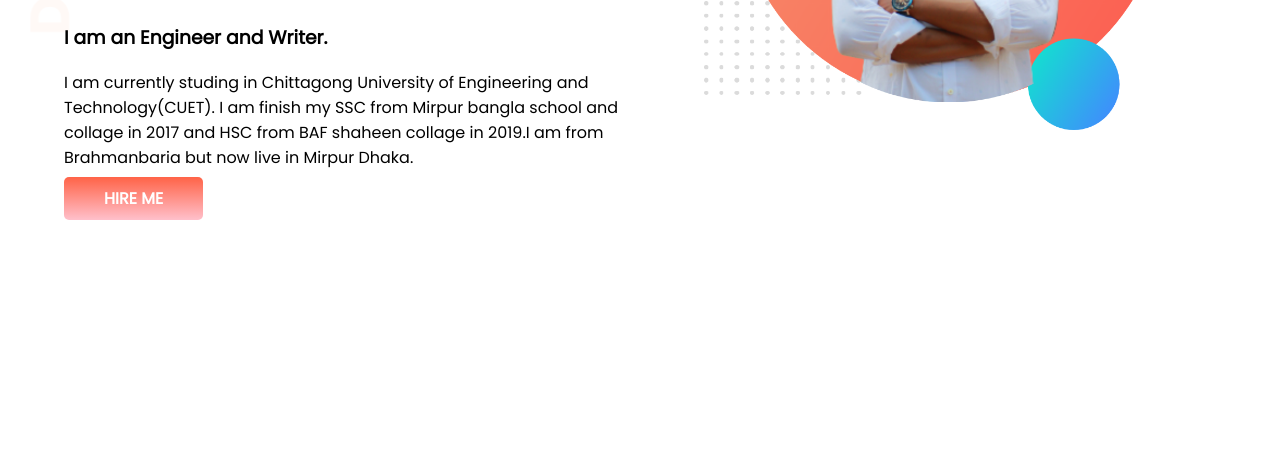
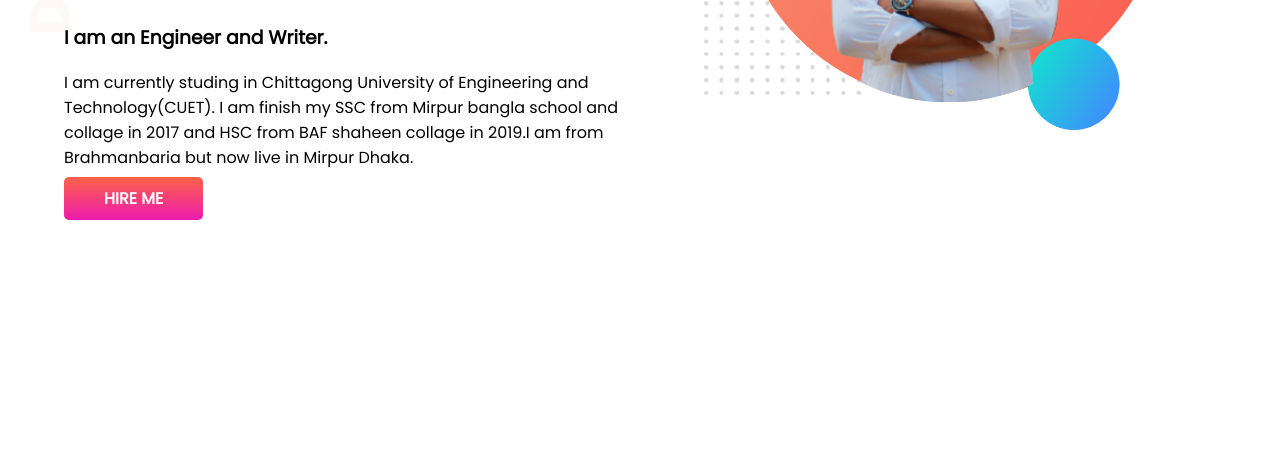
Before and after one commit to HasibulRahman/personal-portfolio-, a plain HTML site: page index.html in a window 1280 px wide. Shown: the part 327-785 px from the top of the page. Drawn offline with Linux system fonts and the light colour scheme.

Commit message:
final touch-1

```diff
--- a/style.css
+++ b/style.css
@@ -31,7 +31,7 @@ h2 {
 
 .hire-me {
     text-decoration: none;
-    background-image: linear-gradient(tomato, pink);
+    background-image: linear-gradient(tomato, rgb(237, 27, 174));
     color: white;
     font-weight: 700;
     padding: 10px 40px;
```
